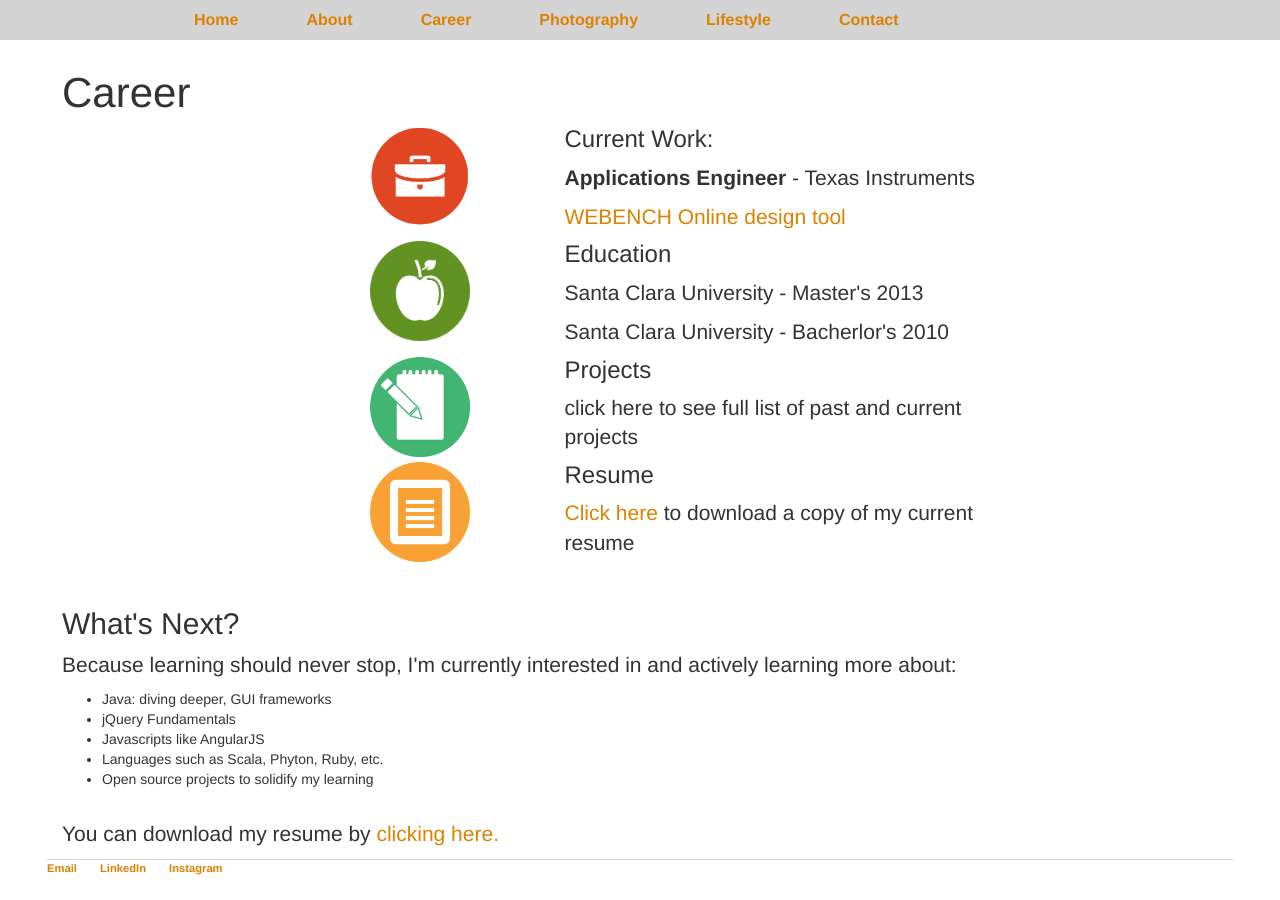
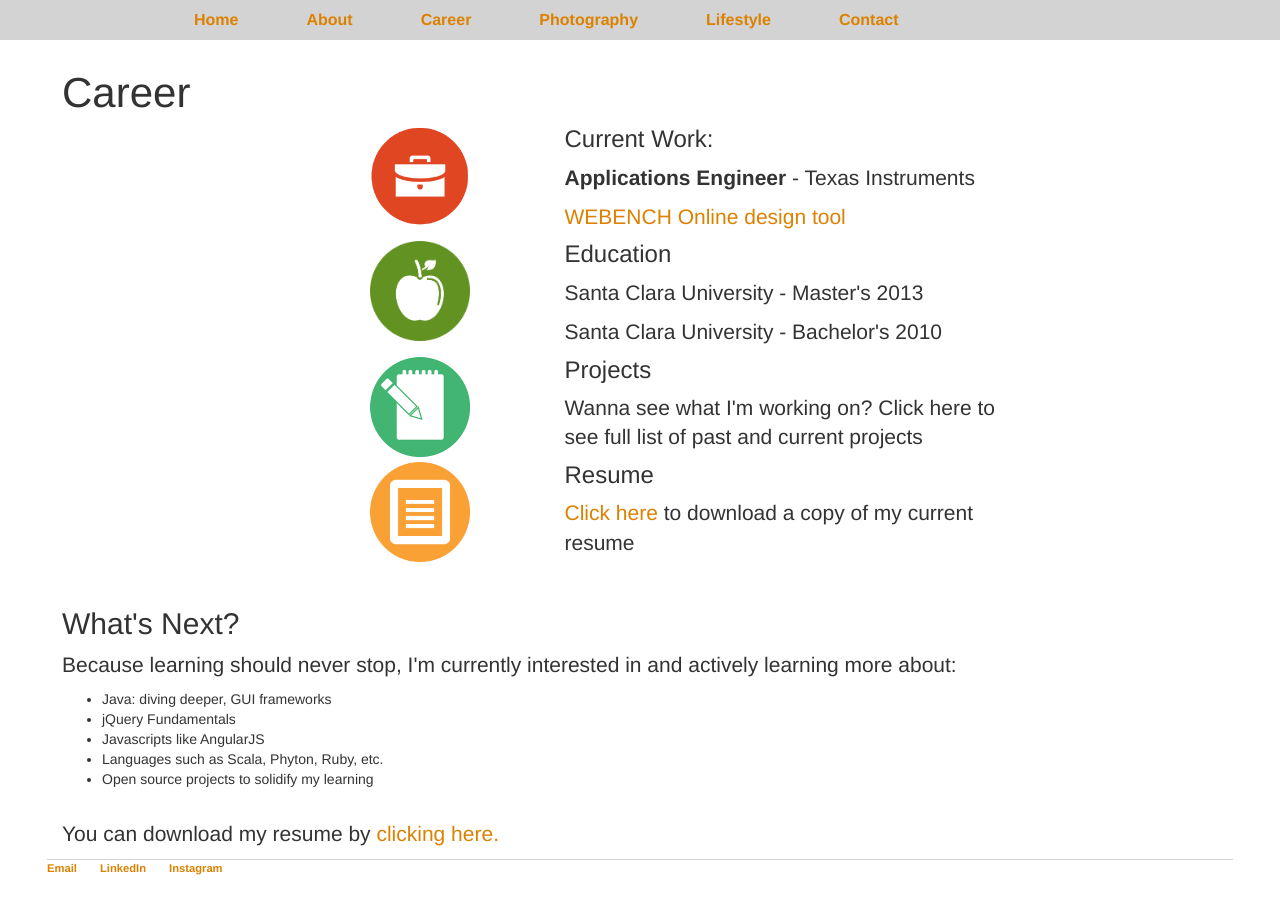
Before and after one commit to itsonlyjaz/itsonlyjaz.github.io, a Jekyll site: the page built from career/index.html, in a window 1280 px wide. Built offline with Jekyll 4.4.1, drawn with Linux system fonts in a browser that asks for light colours.

Commit message:
Update index.html

```diff
--- a/career/index.html
+++ b/career/index.html
@@ -41,7 +41,7 @@ title: jaz-marie
             <div class="col-lg-5 col-lg-offset-1">
               <h3>Education</h3>
               <p>Santa Clara University - Master's 2013</p>
-             <p>Santa Clara University - Bacherlor's 2010</p>
+             <p>Santa Clara University - Bachelor's 2010</p>
             </div>
         </div>
         </section>
@@ -54,7 +54,7 @@ title: jaz-marie
             </div>
             <div class="col-lg-5 col-lg-offset-1">
               <h3>Projects</h3>
-              <p>click here to see full list of past and current projects</p>
+              <p>Wanna see what I'm working on? Click here to see full list of past and current projects</p>
            </div>
          </div>
         </section>
```
